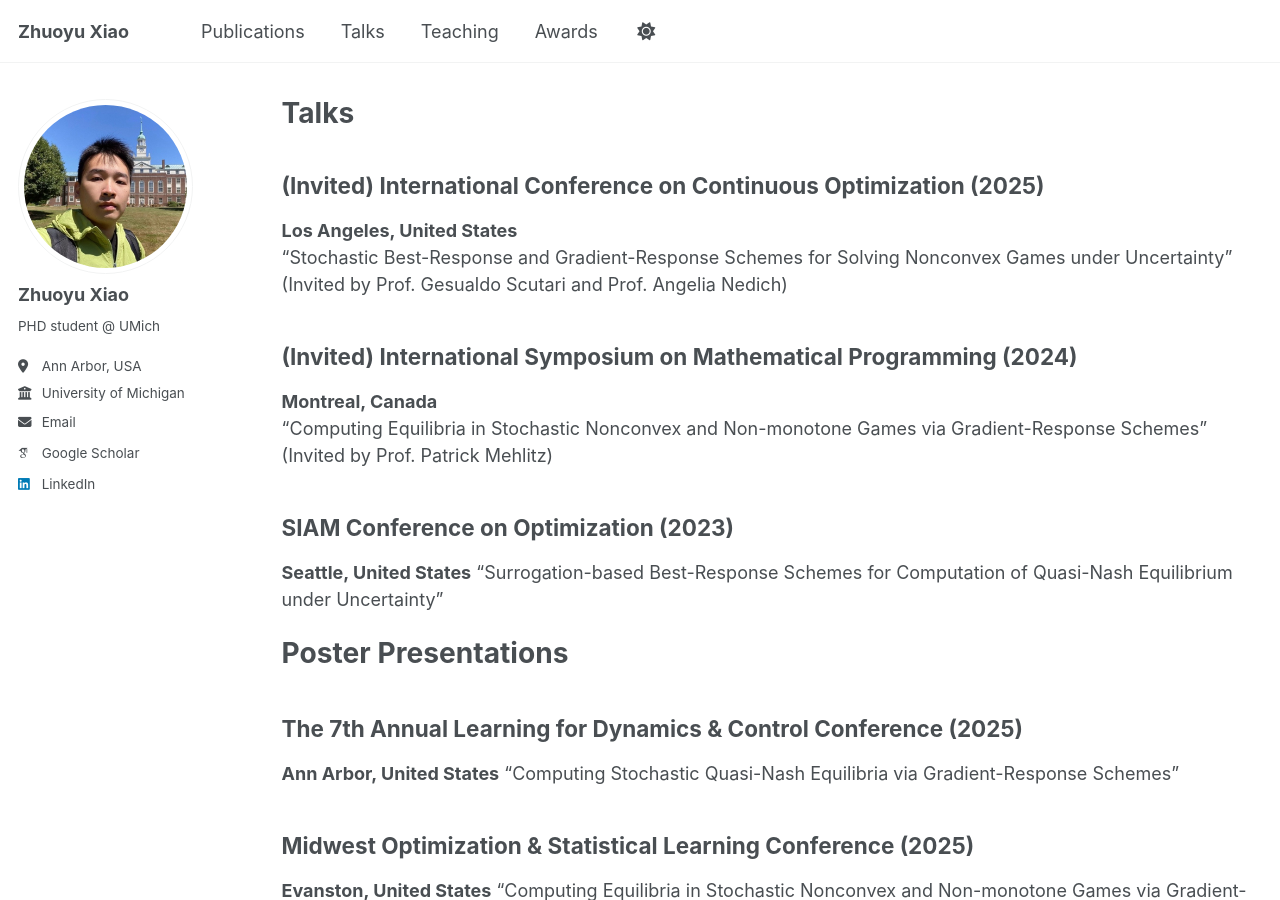
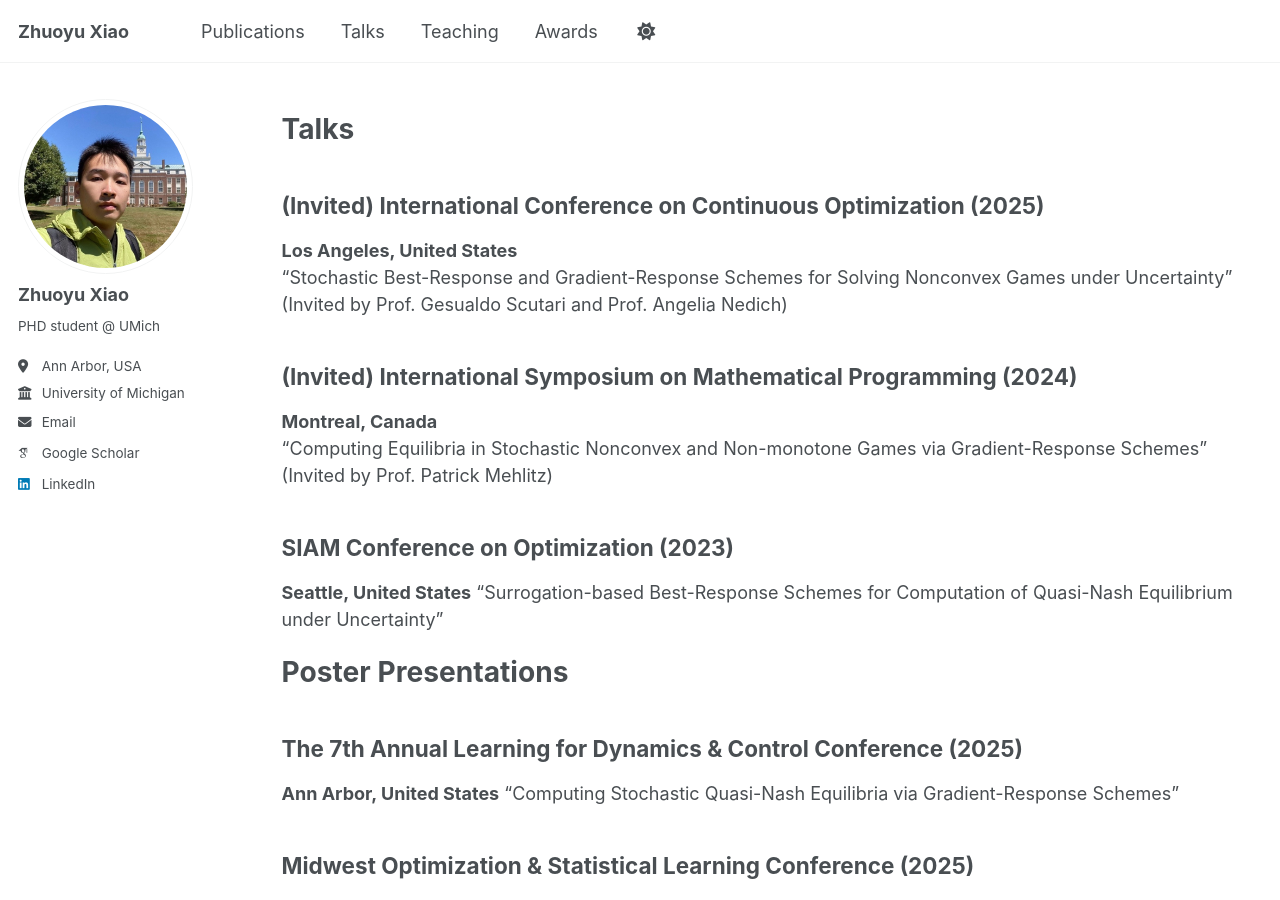
Before and after one commit to zyxiao97/zyxiao97.github.io, a Jekyll site: the page built from _pages/talks.md, in a window 1280 px wide and 900 px high. Built offline with Jekyll 4.4.1, drawn with Linux system fonts in a browser that asks for light colours; some web fonts are replaced.

```diff
--- a/_pages/talks.md
+++ b/_pages/talks.md
@@ -1,9 +1,12 @@
 ---
 layout: archive
-title: "Talks"
+title: ""
 permalink: /talks/
 author_profile: true
 ---
+
+Talks
+======
 
 ## (Invited) International Conference on Continuous Optimization (2025)
 **Los Angeles, United States**
```
